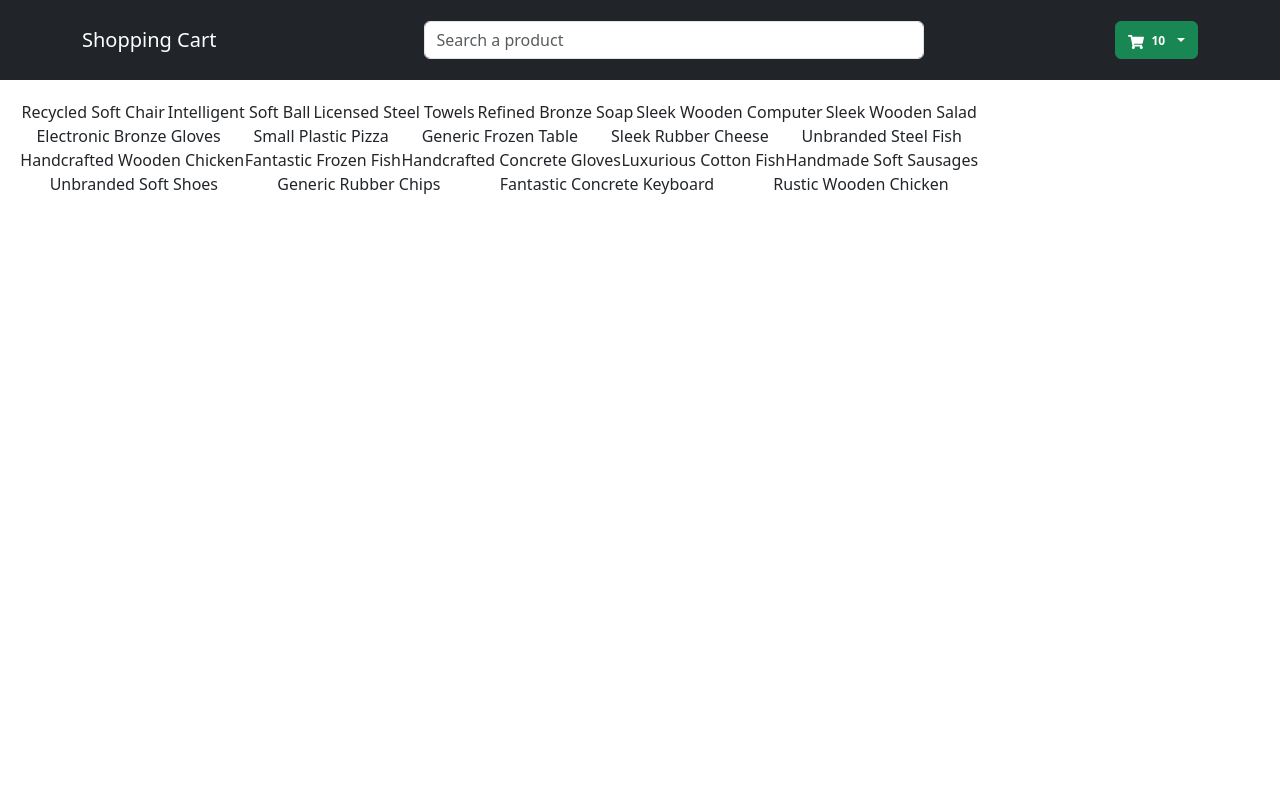
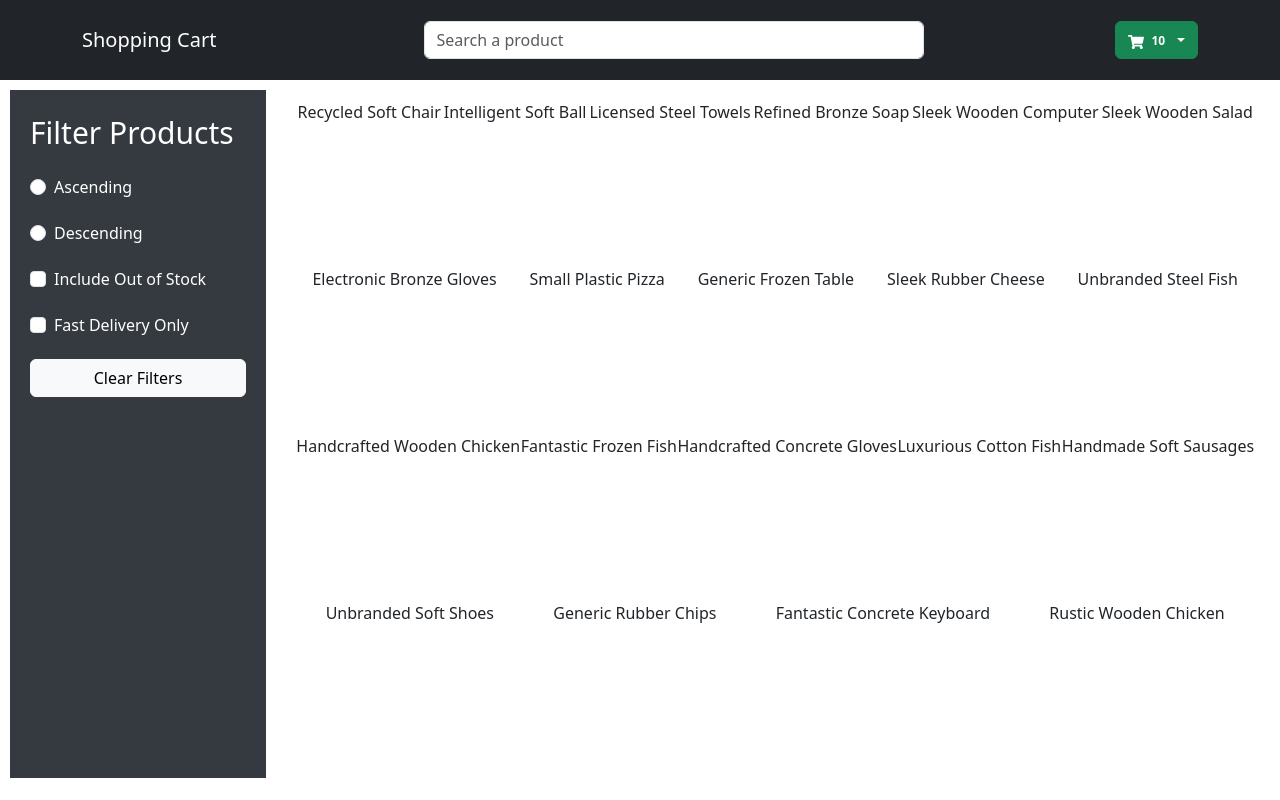
Before and after one commit to DanSRDev/shopping-cart, a React (Create React App) app: page / in a window 1280 px wide. Built offline with nearby package versions, Linux system fonts and the light colour scheme.

Commit message:
Filters Component UI

```diff
--- /dev/null
+++ b/src/components/Filters.tsx
@@ -0,0 +1,52 @@
+import { Button, Form } from "react-bootstrap";
+
+const Filters: React.FC = () => {
+  return (
+    <div className="filters">
+      <span className="title">Filter Products</span>
+      <span>
+        <Form.Check
+          inline
+          label="Ascending"
+          name="group1"
+          type="radio"
+          id={`inline-1`}
+        />
+      </span>
+      <span>
+        <Form.Check
+          inline
+          label="Descending"
+          name="group1"
+          type="radio"
+          id={`inline-2`}
+        />
+      </span>
+      <span>
+        <Form.Check
+          inline
+          label="Include Out of Stock"
+          name="group1"
+          type="checkbox"
+          id={`inline-3`}
+        />
+      </span>
+      <span>
+        <Form.Check
+          inline
+          label="Fast Delivery Only"
+          name="group1"
+          type="checkbox"
+          id={`inline-4`}
+        />
+      </span>
+      {/* <span>
+        <label style={{ paddingRight: 10}}>Rating: </label>
+        <Rating rating={byRating} style={{ cursor: "pointer"}} />
+      </span> */}
+      <Button variant="light">Clear Filters</Button>
+    </div>
+  );
+};
+
+export default Filters;
--- a/src/components/Home.tsx
+++ b/src/components/Home.tsx
@@ -1,4 +1,5 @@
 import { CartState } from '../context/Context'
+import Filters from './Filters';
 import SingleProduct from './SingleProduct';
 import './styles.css'
 
@@ -7,7 +8,7 @@
   console.log(products);
   return (
     <div className='home'>
-      {/* <Filters /> */}
+      <Filters />
       <div className="productContainer">
         {
           products.map((prod) => {
--- a/src/components/styles.css
+++ b/src/components/styles.css
@@ -9,3 +9,23 @@
     flex-wrap: wrap;
     justify-content: space-around;
 }
+
+.filters {
+    background-color: #343a40;
+    color: white;
+    padding: 20px;
+    display: flex;
+    flex-direction: column;
+    width: 20%;
+    margin: 10px;
+    height: 86vh;
+
+    /* Css Nesting */
+    & span {
+        padding-bottom: 20px;
+    }
+}
+
+.title {
+    font-size: 30px;
+}
```
